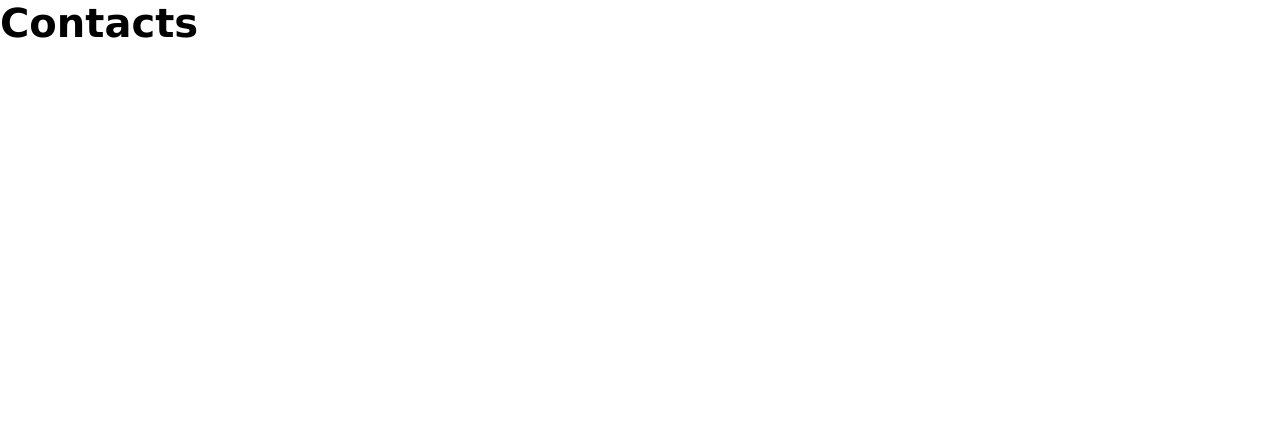
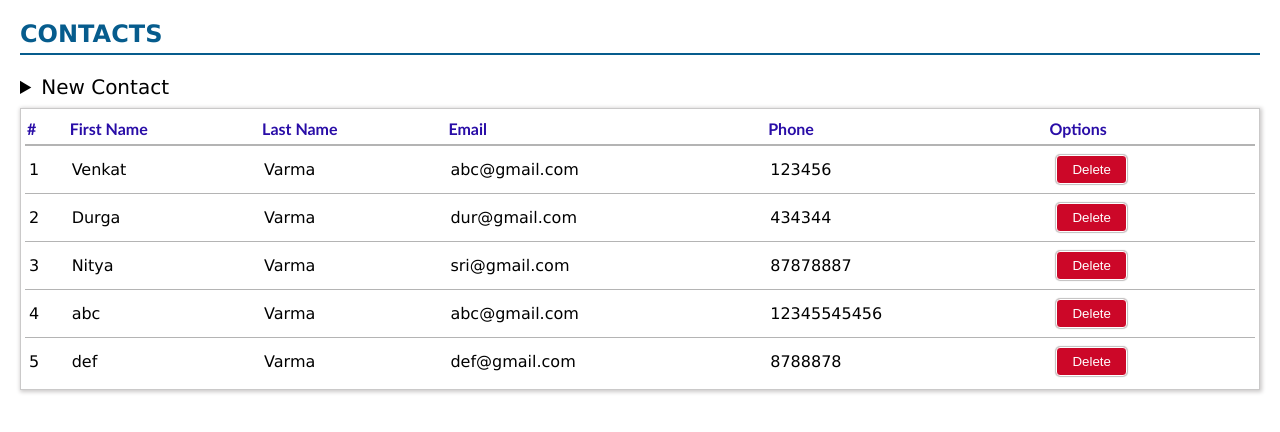
Before and after one commit to kvenkatvarma/Redux_ToolKit, a React (Create React App) app: page / in a window 1280 px wide. Shown: the top 432 px of the page. Built offline with nearby package versions, Linux system fonts and the light colour scheme.

Commit message:
Create UI

```diff
--- a/src/components/Contacts/contacts.js
+++ b/src/components/Contacts/contacts.js
@@ -1,7 +1,64 @@
 import React from "react";
+import contactsInitialState from "../../data/contacts";
 function Contacts(){
     return(
-       <h1>Contacts</h1>
+       <div className="container">
+          <h4 className="grid-header">
+             Contacts
+            </h4>
+            <div className="box">
+               <details>
+                <summary>New Contact
+                    </summary>
+                   <div className="form-group">
+                        <input type="text" placeholder="First Name" className="form-control"></input>
+                    </div>
+
+                    <div className="form-group">
+                        <input type="text" placeholder="Last Name" className="form-control"></input>
+                    </div>
+
+                    <div className="form-group">
+                        <input type="email" placeholder="Email" className="form-control"></input>
+                    </div>
+
+                    <div className="form-group">
+                        <input type="text" placeholder="Phone" className="form-control"></input>
+                    </div>
+
+                    <button className="button button-green">Save</button>
+                    </details>
+            </div>
+
+            <div className="grid-container">
+               <table className="grid">
+                 <thead>
+                    <tr>
+                        <th>#</th>
+                        <th>First Name</th>
+                        <th>Last Name</th>
+                        <th>Email</th>
+                        <th>Phone</th>
+                        <th>Options</th>
+                    </tr>
+                 </thead>
+                   <tbody>
+                     {contactsInitialState.map((contact,index)=>
+                      <tr key={contact.id}>
+                        <td>{index +1} </td>
+                        <td>{contact.firstName} </td>
+                        <td>{contact.lastName} </td>
+                        <td>{contact.email} </td>
+                        <td>{contact.phone} </td>
+                        <td>
+                            <button className="button button-red">Delete</button>
+                        </td>
+                      </tr>
+                     )}
+                   </tbody>
+               </table>
+            </div>
+       </div>
     )
 }
 export default Contacts;
--- a/src/data/contacts.js
+++ b/src/data/contacts.js
@@ -37,3 +37,4 @@ let contactsInitialState =[
         phone:"8788878"
     }
 ];
+export default contactsInitialState;
```
